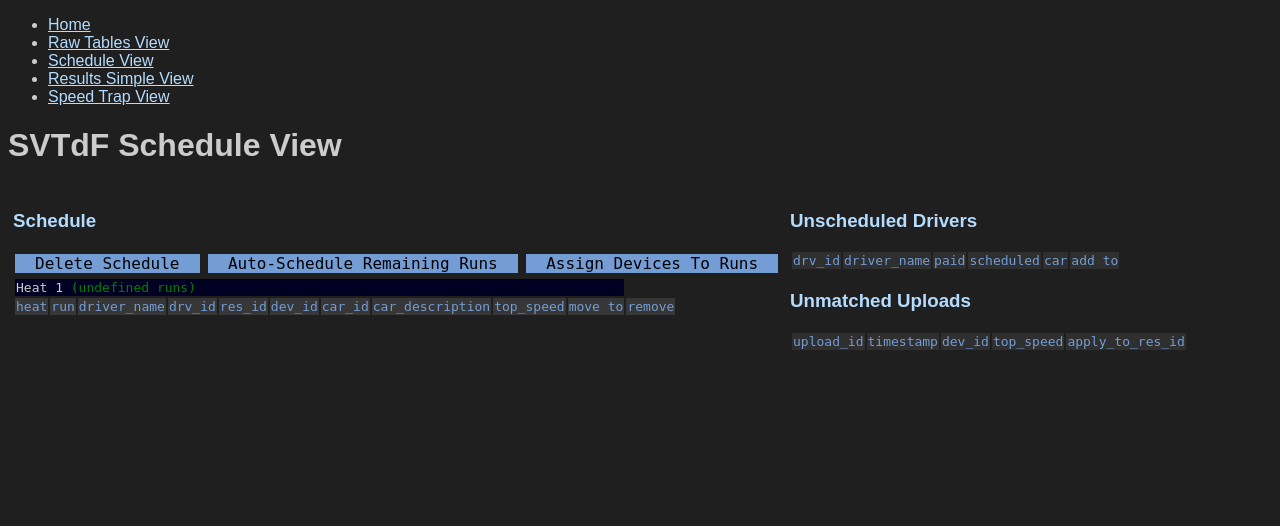
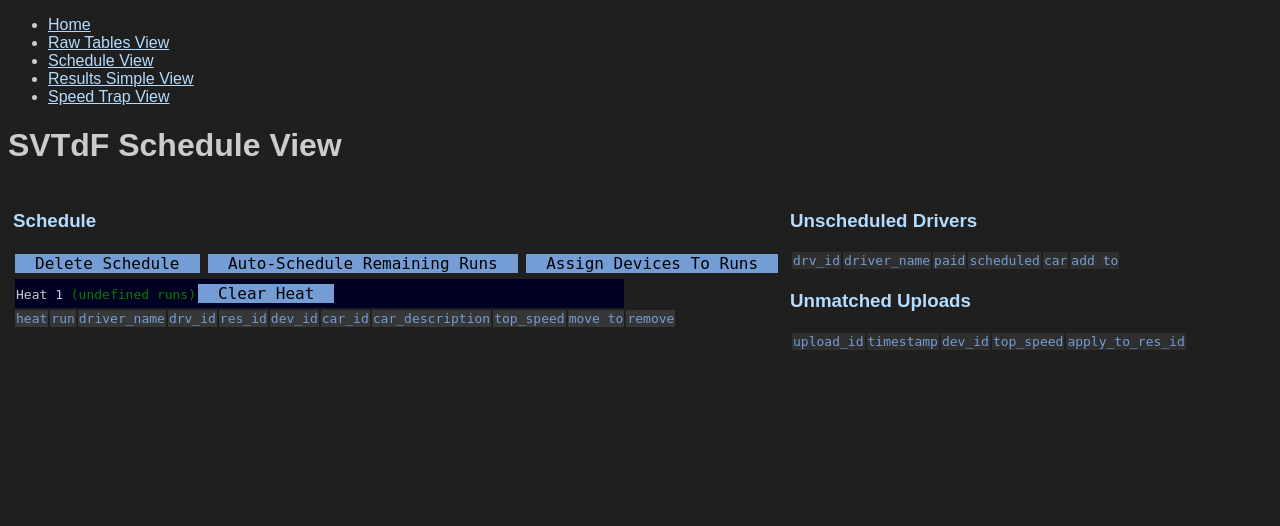
Before and after one commit to theelvez/st_pitweb, a Flask app: template ops-service/templates/schedule.html in a window 1280 px wide. Shown: the top 526 px of the page. Run offline with Flask 3, Linux system fonts and the light colour scheme; the template is opened without the code that fills it, so the values that code supplies are empty.

Commit message:
add x,y accel; start clearRun; results page formatting

```diff
--- a/ops-service/templates/results-simple.html
+++ b/ops-service/templates/results-simple.html
@@ -115,7 +115,7 @@
                 const thisHeat = thisRowHeatElement.innerText;
                 if (curHeat != thisHeat) {
                     var newRow = document.createElement("tr");
-                    newRow.innerHTML = "<td colspan=4>Heat " + thisHeat + " </td><td colspan=2>MPH @</td><td style='background-color:#002200;font-size:smaller' colspan=5>Seconds To</td>";
+                    newRow.innerHTML = "<td colspan=4>Heat " + thisHeat + " </td><td colspan=2>MPH @</td><td></td><td style='background-color:#002200;font-size:smaller' colspan=5>Seconds To</td>";
                     newRow.style.backgroundColor = "#000022"
                     rows[i].before(newRow);
                     var newHeader = document.createElement("tr");
@@ -127,6 +127,7 @@
                     "    <td>car_description</td>" +
                     "    <td>max</td>" +
                     "    <td style='font-size:smaller'>finish</td>" +
+                    "    <td>&nbsp;&nbsp;&nbsp;</td>" +
                     "    <td style='font-size:smaller'>60</td>" +
                     "    <td style='font-size:smaller'>100</td>" +
                     "    <td style='font-size:smaller'>150</td>" +
@@ -192,6 +193,7 @@
             <td name="car_description">{{ item.car_description }}</td>
             <td style='color:darkorange' name="top_speed">{% if item.top_speed != 0 %} {{ item.top_speed }}{% endif %}</td>
             <td style='font-size:smaller' name="speed_at_finish">{% if item.speed_at_finish != 0 %}{{ item.speed_at_finish }}{% endif %}</td>
+            <td></td>
             <td style='font-size:smaller' name="time_to_60">{% if item.time_to_60 != 0 %}{{ item.time_to_60 }}{% endif %}</td>
             <td style='font-size:smaller' name="time_to_100">{% if item.time_to_100 != 0 %}{{ item.time_to_100 }}{% endif %}</td>
             <td style='font-size:smaller' name="time_to_150">{% if item.time_to_150 != 0 %}{{ item.time_to_150 }}{% endif %}</td>
@@ -213,6 +215,7 @@
             <td name="car_description">{{ item.car_description }}</td>
             <td style='color:darkorange' name="top_speed">{% if item.top_speed != 0 %} {{ item.top_speed }}{% endif %}</td>
             <td style='font-size:smaller' name="speed_at_finish">{% if item.speed_at_finish != 0 %}{{ item.speed_at_finish }}{% endif %}</td>
+            <td></td>
             <td style='font-size:smaller' name="time_to_60">{% if item.time_to_60 != 0 %}{{ item.time_to_60 }}{% endif %}</td>
             <td style='font-size:smaller' name="time_to_100">{% if item.time_to_100 != 0 %}{{ item.time_to_100 }}{% endif %}</td>
             <td style='font-size:smaller' name="time_to_150">{% if item.time_to_150 != 0 %}{{ item.time_to_150 }}{% endif %}</td>
--- a/ops-service/templates/schedule.html
+++ b/ops-service/templates/schedule.html
@@ -91,6 +91,12 @@
                 return "run-count-low";
             }
             return "run-count-ok";
+        }
+
+        function clearRun(run_number) {
+            if (prompt("Delete all runs in heat " + run_number + "?")) {
+
+            }
         }
 
         function runValidationChecks() {
@@ -221,7 +227,7 @@
             {
                 var newRow = document.createElement("tr");
                 var runCount = heat_run_count.get(1);
-                newRow.innerHTML = "<td colspan=10>Heat 1 <span class='" + getClassForRunCount(runCount) + "'>(" + runCount + " runs)</span></td>";
+                newRow.innerHTML = "<td colspan=10>Heat 1 <span class='" + getClassForRunCount(runCount) + "'>(" + runCount + " runs)</span><button class='button' type='button' onclick='clearRun(1)'>Clear Heat</button></td>";
                 newRow.style.backgroundColor = "#000022"
                 header.before(newRow);
             }
@@ -240,7 +246,7 @@
                 if (curHeat != nextHeat) {
                     var newRow = document.createElement("tr");
                     var runCount = heat_run_count.get(parseInt(nextHeat));
-                    newRow.innerHTML = "<td colspan=10>Heat " + nextHeat + " <span class='" + getClassForRunCount(runCount) + "'>(" + runCount + " runs)</span></td>";
+                    newRow.innerHTML = "<td colspan=10>Heat " + nextHeat + " <span class='" + getClassForRunCount(runCount) + "'>(" + runCount + " runs)</span><button class='button' type='button' onclick='clearRun(" + nextHeat + ")'>Clear Heat</button></td>";
                     newRow.style.backgroundColor = "#000022"
                     rows[i].after(newRow);
                     var newHeader = document.createElement("tr");
```
Also changed, not shown: ops-service/ops-service.py (+8 -4 lines).
